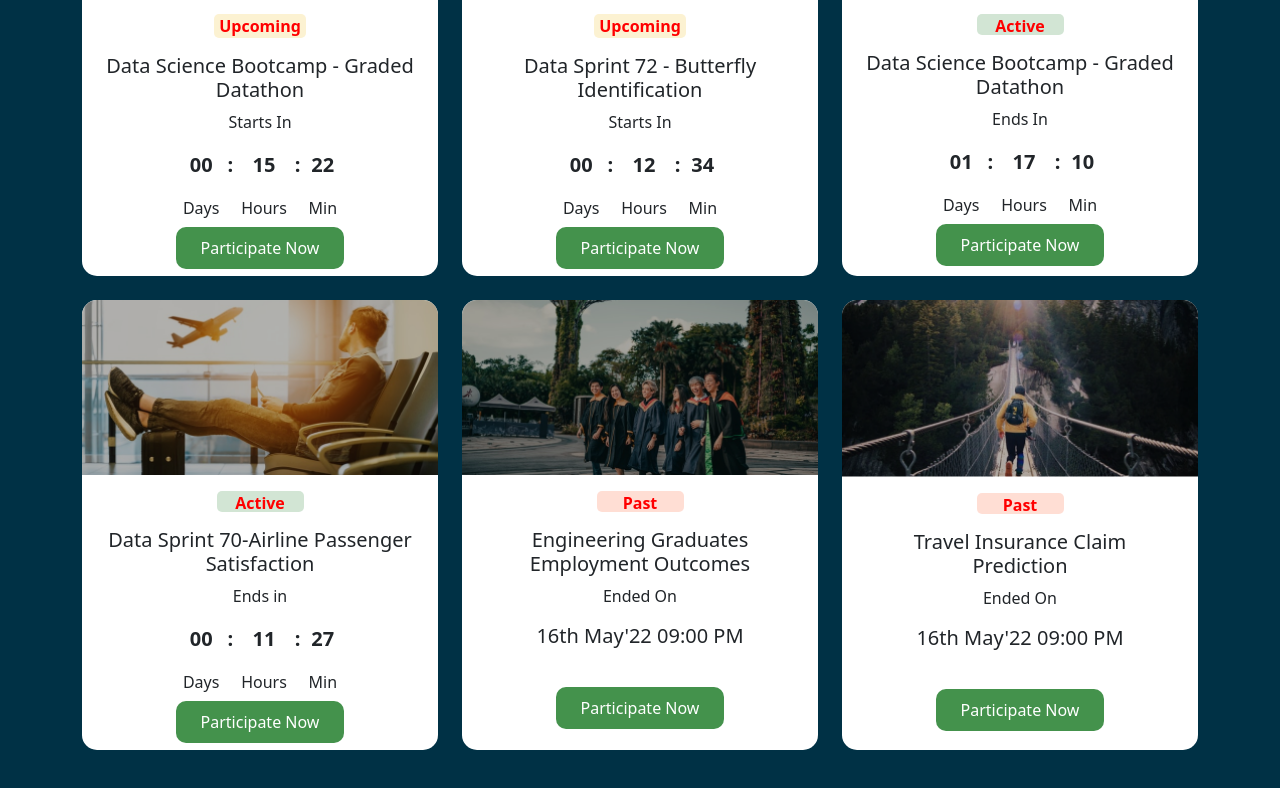
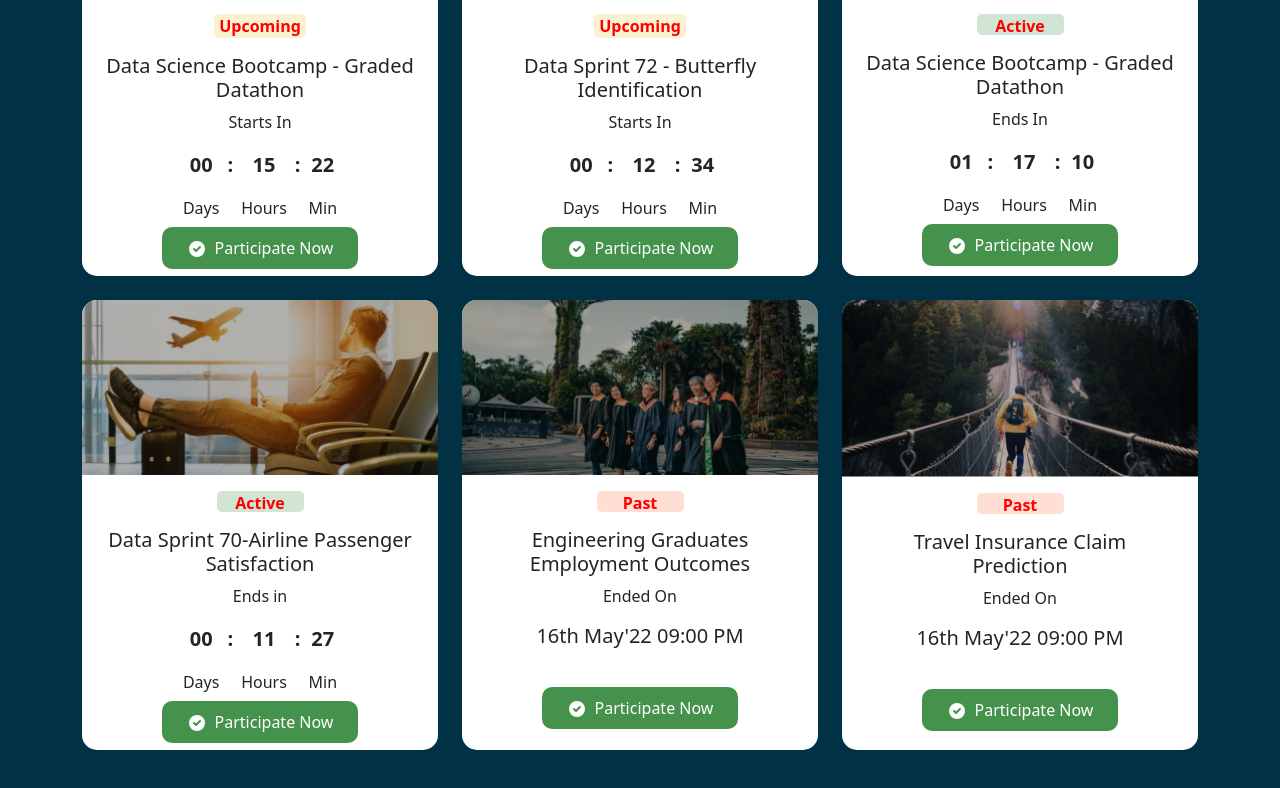
Before and after one commit to mohammad-al-amin-islam/dphi-ai-hackathon, a React (Create React App) app: page / in a window 1280 px wide. Shown: the part 2137-2925 px from the top of the page. Built offline with nearby package versions, Linux system fonts and the light colour scheme.

Commit message:
icon added

```diff
--- a/package.json
+++ b/package.json
@@ -3,6 +3,7 @@
   "version": "0.1.0",
   "private": true,
   "dependencies": {
+    "@heroicons/react": "^1.0.6",
     "@testing-library/jest-dom": "^5.16.4",
     "@testing-library/react": "^13.3.0",
     "@testing-library/user-event": "^13.5.0",
--- a/src/Pages/EditChallenges/EditChallenges.js
+++ b/src/Pages/EditChallenges/EditChallenges.js
@@ -1,3 +1,4 @@
+import { ArrowRightIcon, PhotographIcon } from '@heroicons/react/solid';
 import React from 'react';
 import { Link } from "react-router-dom";
 import img1 from '../../Images/cardimage/Group 1000002466.png'
@@ -30,7 +31,7 @@ const EditChallenges = () => {
                     <label for="exampleFormControlInput1" class="form-label fw-bold fs-5 mb-4">Image</label>
                     <div className='bg-light p-5 imgs'>
                         <img style={{borderRadius:'20px'}} className='img-fluid' src={img1} alt="" />
-                        <p className='text-danger pt-3'>Change Images</p>
+                        <p className='text-danger pt-3'> <PhotographIcon className='me-2' style={{ width: '20px', height: '20px' }}></PhotographIcon> Change Images <ArrowRightIcon className='ms-2' style={{ width: '20px', height: '20px' }}></ArrowRightIcon></p>
                     </div>
 
                 </div>
--- a/src/Pages/EventParticipate/EventParticipate.js
+++ b/src/Pages/EventParticipate/EventParticipate.js
@@ -1,6 +1,7 @@
 import React from 'react';
 import './EventParticipate.css'
 import { Link } from "react-router-dom";
+import { ChartBarIcon } from '@heroicons/react/solid';
 
 const EventParticipate = () => {
     return (
@@ -10,7 +11,7 @@ const EventParticipate = () => {
                     <button className='p-button mb-3'>Starts on 17th Jun'22 09:00 PM (India Standard Time)</button>
                     <h1 className='text-white mb-5'>Data Sprint 72 - Butterfly Identification</h1>
                     <p className='text-white'>Identify the class to which each butterfly belongs to</p>
-                    <button className='c-button'>Easy</button>
+                    <button className='c-button'><ChartBarIcon className='me-2' style={{ width: '20px', height: '20px' }}></ChartBarIcon> Easy</button>
                 </div>
             </div>
             <div className='shadow'>
--- a/src/Pages/Home/Challenges/Challenges.js
+++ b/src/Pages/Home/Challenges/Challenges.js
@@ -26,9 +26,8 @@ const Challenges = () => {
                             id="input-group-dropdown-2"
                             align="end"
                         >
-                            <Dropdown.Item href="#">Action</Dropdown.Item>
-                            <Dropdown.Item href="#">Another action</Dropdown.Item>
-                            <Dropdown.Item href="#">Something else here</Dropdown.Item>
+                            <Dropdown.Item href="#">Status</Dropdown.Item>
+                            <Dropdown.Item href="#">Changes</Dropdown.Item>
                         </DropdownButton>
                     </InputGroup>
                 </div>
--- a/src/Pages/Home/Event/Event.js
+++ b/src/Pages/Home/Event/Event.js
@@ -7,7 +7,7 @@ import img4 from '../../../Images/cardimage/Group 1000002771.png';
 import img5 from '../../../Images/cardimage/Group 1000002772.png';
 import img6 from '../../../Images/cardimage/Group 1000002773.png';
 import './Event.css'
-
+import { CheckCircleIcon } from '@heroicons/react/solid'
 
 const Event = () => {
     return (
@@ -16,7 +16,7 @@ const Event = () => {
                 <div class="row row-cols-1 row-cols-md-3 g-4">
 
                     <div class="col">
-                        <div style={{borderRadius:'15px'}} class="card h-100 border-0">
+                        <div style={{ borderRadius: '15px' }} class="card h-100 border-0">
                             <img src={img4} class="card-img-top" alt="..." />
                             <div class="card-body text-center">
                                 <div className='d-flex justify-content-center rounded'>
@@ -44,12 +44,14 @@ const Event = () => {
                                         <p className='fs-6'>Min</p>
                                     </div>
                                 </div>
-                                <Link className='s-button' to='/event-participate'>Participate Now</Link>
+                                <Link className='s-button' to='/event-participate'>
+                                    <CheckCircleIcon className='me-2' style={{ width: '20px', height: '20px' }} />
+                                    Participate Now</Link>
                             </div>
                         </div>
                     </div>
                     <div class="col">
-                        <div style={{borderRadius:'15px'}} class="card h-100 border-0">
+                        <div style={{ borderRadius: '15px' }} class="card h-100 border-0">
                             <img src={img2} class="card-img-top" alt="..." />
                             <div class="card-body text-center">
                                 <div className='d-flex justify-content-center rounded'>
@@ -77,13 +79,15 @@ const Event = () => {
                                         <p className='fs-6'>Min</p>
                                     </div>
                                 </div>
-                                <Link className='s-button' to='/event-participate'>Participate Now</Link>
+                                <Link className='s-button' to='/event-participate'>
+                                    <CheckCircleIcon className='me-2' style={{ width: '20px', height: '20px' }} />
+                                    Participate Now</Link>
                             </div>
                         </div>
                     </div>
 
                     <div class="col">
-                        <div style={{borderRadius:'15px'}} class="card h-100 border-0">
+                        <div style={{ borderRadius: '15px' }} class="card h-100 border-0">
                             <img src={img3} class="card-img-top" alt="..." />
                             <div class="card-body text-center">
                                 <div className='d-flex justify-content-center rounded'>
@@ -111,12 +115,14 @@ const Event = () => {
                                         <p className='fs-6'>Min</p>
                                     </div>
                                 </div>
-                                <Link className='s-button' to='/event-participate'>Participate Now</Link>
+                                <Link className='s-button' to='/event-participate'>
+                                    <CheckCircleIcon className='me-2' style={{ width: '20px', height: '20px' }} />
+                                    Participate Now</Link>
                             </div>
                         </div>
                     </div>
                     <div class="col">
-                        <div style={{borderRadius:'15px'}} class="card h-100 border-0">
+                        <div style={{ borderRadius: '15px' }} class="card h-100 border-0">
                             <img src={img5} class="card-img-top" alt="..." />
                             <div class="card-body text-center">
                                 <div className='d-flex justify-content-center rounded'>
@@ -144,12 +150,14 @@ const Event = () => {
                                         <p className='fs-6'>Min</p>
                                     </div>
                                 </div>
-                                <Link className='s-button' to='/event-participate'>Participate Now</Link>
+                                <Link className='s-button' to='/event-participate'>
+                                    <CheckCircleIcon className='me-2' style={{ width: '20px', height: '20px' }} />
+                                    Participate Now</Link>
                             </div>
                         </div>
                     </div>
                     <div class="col">
-                        <div style={{borderRadius:'15px'}} class="card h-100 border-0">
+                        <div style={{ borderRadius: '15px' }} class="card h-100 border-0">
                             <img src={img6} class="card-img-top" alt="..." />
                             <div class="card-body text-center">
                                 <div className='d-flex justify-content-center rounded'>
@@ -158,9 +166,11 @@ const Event = () => {
                                 <h5 class="card-title">Engineering Graduates Employment Outcomes</h5>
                                 <p class="card-text">Ended On</p>
                                 <div className='d-flex justify-content-center'>
-                                   <h5 className='mb-5'>16th May'22 09:00 PM</h5>
+                                    <h5 className='mb-5'>16th May'22 09:00 PM</h5>
                                 </div>
-                                <Link className='s-button' to='/event-participate'>Participate Now</Link>
+                                <Link className='s-button' to='/event-participate'>
+                                    <CheckCircleIcon className='me-2' style={{ width: '20px', height: '20px' }} />
+                                    Participate Now</Link>
                             </div>
                         </div>
                     </div>
@@ -168,7 +178,7 @@ const Event = () => {
 
 
                     <div class="col">
-                        <div style={{borderRadius:'15px'}} class="card h-100 border-0">
+                        <div style={{ borderRadius: '15px' }} class="card h-100 border-0">
                             <img src={img1} class="card-img-top" alt="..." />
                             <div class="card-body text-center">
                                 <div className='d-flex justify-content-center rounded'>
@@ -177,9 +187,11 @@ const Event = () => {
                                 <h5 class="card-title">Travel Insurance Claim <br /> Prediction</h5>
                                 <p class="card-text">Ended On</p>
                                 <div className='d-flex justify-content-center'>
-                                   <h5 className='mb-5'>16th May'22 09:00 PM</h5>
+                                    <h5 className='mb-5'>16th May'22 09:00 PM</h5>
                                 </div>
-                                <Link className='s-button' to='/event-participate'>Participate Now</Link>
+                                <Link className='s-button' to='/event-participate'>
+                                    <CheckCircleIcon className='me-2' style={{ width: '20px', height: '20px' }} />
+                                    Participate Now</Link>
                             </div>
                         </div>
                     </div>
```
Also changed, not shown: 1 other file (tests, documents, lock files or other folders).
